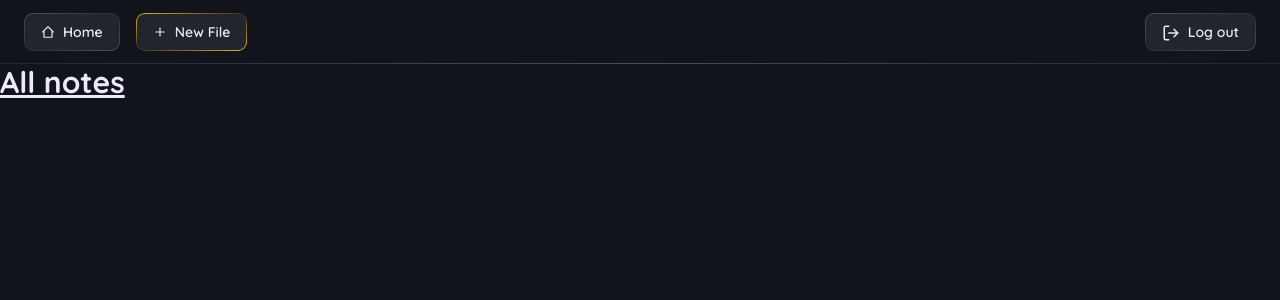
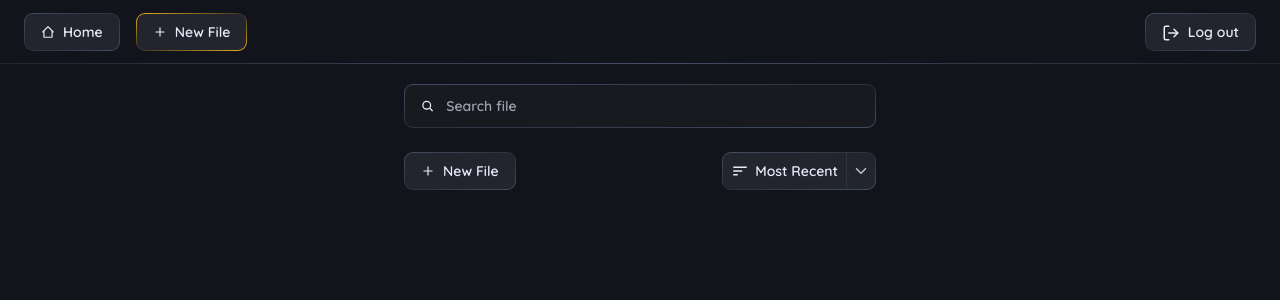
Before and after one commit to Wilzzu/Muistio, a React (Vite) app: page / in a window 1280 px wide. Shown: the top 300 px of the page. Built offline with nearby package versions, Linux system fonts and the light colour scheme.

Commit message:
Add reusable button components
- Added Button and ButtonDropdown reusable components
- Created first global type
- Layout changes

```diff
--- a/src/Root.tsx
+++ b/src/Root.tsx
@@ -5,9 +5,7 @@ const Root = () => {
 	return (
 		<>
 			<Navbar />
-			<main>
-				<Outlet />
-			</main>
+			<Outlet />
 		</>
 	);
 };
--- a/src/components/common/Button.tsx
+++ b/src/components/common/Button.tsx
@@ -1,5 +1,41 @@
-const Button = () => {
-	return <button>Button</button>;
+import { FC, ReactNode } from "react";
+import { Link } from "react-router-dom";
+import { cn } from "../../lib/utils";
+
+type ButtonProps = {
+	link?: string;
+	onClick?: () => void;
+	highlight?: boolean;
+	children: ReactNode;
+};
+
+const defaultButtonStyle =
+	"flex items-center justify-center gap-2 px-4 py-2 rounded-lg bg-gradient-radial from-transparent bg-primary to-primary/60 hover:bg-primary/50 duration-200 text-sm font-semibold";
+
+const Button: FC<ButtonProps> = ({ link, onClick, highlight, children }) => {
+	return (
+		// Border for button
+		<div
+			className={cn(
+				"p-[1px] bg-gradient-to-br from-primaryHighlight via-primaryHighlight/50 to-primaryHighlight rounded-[9px] duration-200",
+				{ "from-accent via-accent/20 to-accent": highlight }
+			)}>
+			{/* Link or Normal button */}
+			{link ? (
+				<Link
+					to={link}
+					className={cn(defaultButtonStyle, {
+						"shadow-accent/30 hover:drop-shadow-highlight": highlight,
+					})}>
+					{children}
+				</Link>
+			) : (
+				<button onClick={onClick} className={defaultButtonStyle}>
+					{children}
+				</button>
+			)}
+		</div>
+	);
 };
 
 export default Button;
--- /dev/null
+++ b/src/components/common/ButtonDropdown.tsx
@@ -0,0 +1,95 @@
+import { FC, ReactNode, useEffect, useRef, useState } from "react";
+import { cn } from "../../lib/utils";
+import { IoIosArrowDown } from "react-icons/io";
+
+type DropdownOption = {
+	id: number;
+	title: string;
+};
+
+type ButtonProps = {
+	options: DropdownOption[];
+	onClick: (selected: DropdownOption) => void;
+	dropdownSide: "left" | "right";
+	children: ReactNode;
+};
+
+const ButtonDropdown: FC<ButtonProps> = ({ options, onClick, dropdownSide, children }) => {
+	const [open, setOpen] = useState(false);
+	const buttonRef = useRef<HTMLDivElement>(null);
+	const dropdownRef = useRef<HTMLDivElement>(null);
+
+	// Set selected ID and close the dropdown
+	const handleDropdownClick = (selected: DropdownOption) => {
+		setOpen(false);
+		onClick(selected);
+	};
+
+	// Close dropdown when clicked outside
+	const handleClickOutside = (e: MouseEvent | TouchEvent) => {
+		if (buttonRef.current && buttonRef.current.contains(e.target as Node)) return; // Ignore main button
+		if (dropdownRef.current && !dropdownRef.current.contains(e.target as Node)) {
+			setOpen(false);
+		}
+	};
+
+	useEffect(() => {
+		document.addEventListener("mouseup", handleClickOutside);
+		document.addEventListener("touchend", handleClickOutside);
+
+		return () => {
+			document.removeEventListener("mouseup", handleClickOutside);
+			document.removeEventListener("touchend", handleClickOutside);
+		};
+	}, []);
+
+	return (
+		<div className="relative">
+			{/* Border for button */}
+			<div
+				ref={buttonRef}
+				className="p-[1px] bg-gradient-to-br from-primaryHighlight via-primaryHighlight/50 to-primaryHighlight rounded-[9px] duration-200">
+				{/* Main button */}
+				<button
+					onClick={() => setOpen((prev) => !prev)}
+					className="flex items-center justify-center h-9 group">
+					<span className="flex items-center justify-center gap-[6px] px-2 h-full rounded-l-lg bg-gradient-radial from-transparent bg-primary to-primary/60 group-hover:bg-primary/50 text-sm font-semibold duration-200">
+						{children}
+					</span>
+					<span className="h-full flex items-center justify-center px-[6px] bg-primary group-hover:bg-primary/70 border-l border-primaryHighlight/40 rounded-r-lg duration-200">
+						<IoIosArrowDown className="opacity-80" />
+					</span>
+				</button>
+			</div>
+			{open && (
+				// Dropdown border
+				<div
+					ref={dropdownRef}
+					className={cn(
+						"absolute top-11 p-[1px] min-w-full bg-gradient-to-br from-primaryHighlight via-primaryHighlight/50 to-primaryHighlight rounded-[9px] duration-200",
+						dropdownSide === "left" ? "left-0" : "right-0"
+					)}>
+					{/* Dropdown buttons */}
+					<ul
+						className={cn(
+							"p-1 rounded-lg bg-gradient-to-br from-primary to-secondary text-sm font-semibold"
+						)}>
+						{options.map((e, i) => {
+							return (
+								<li key={i}>
+									<button
+										className="text-nowrap py-2 px-4 w-full text-left bg-gradient-to-br from-transparent to-transparent hover:from-primaryHighlight/90 hover:to-primaryHighlight/20 rounded-md"
+										onClick={() => handleDropdownClick(e)}>
+										{e.title}
+									</button>
+								</li>
+							);
+						})}
+					</ul>
+				</div>
+			)}
+		</div>
+	);
+};
+
+export default ButtonDropdown;
--- /dev/null
+++ b/src/components/home/TopOptions/Search.tsx
@@ -0,0 +1,34 @@
+import { useState } from "react";
+import { cn } from "../../../lib/utils";
+import { IoSearch } from "react-icons/io5";
+
+const Search = () => {
+	const [input, setInput] = useState("");
+
+	const onChange = (e: string) => {
+		setInput(e);
+	};
+
+	console.log(input);
+
+	return (
+		<div
+			className={cn(
+				"p-[1px] bg-gradient-to-br from-primaryHighlight via-primaryHighlight/50 to-primaryHighlight rounded-[9px] duration-200 h-11"
+			)}>
+			<div className="w-full h-full flex items-center gap-3 px-4 py-2 rounded-lg bg-gradient-radial from-transparent bg-secondary to-secondary/60 hover:bg-secondary/50 active:bg-secondary/50 duration-200 text-sm font-semibold outline-none">
+				<IoSearch />
+				<input
+					onChange={(e) => onChange(e.target.value)}
+					type="text"
+					name="muistioSearch"
+					id="muistioSearch"
+					placeholder="Search file"
+					className="w-full h-full bg-transparent outline-none"
+				/>
+			</div>
+		</div>
+	);
+};
+
+export default Search;
--- /dev/null
+++ b/src/components/home/TopOptions/TopOptions.tsx
@@ -0,0 +1,51 @@
+import Button from "../../common/Button";
+import { LuPlus } from "react-icons/lu";
+import { MdSort } from "react-icons/md";
+import ButtonDropdown from "../../common/ButtonDropdown";
+import { FC, useEffect, useState } from "react";
+import { File } from "../../../types/types";
+
+type TopOptionsProps = {
+	files: File[];
+};
+
+type SortOption = {
+	id: number;
+	title: string;
+};
+
+const sortOptions = [
+	{ id: 1, title: "Most Recent" },
+	{ id: 2, title: "Oldest" },
+	{ id: 3, title: "Largest Size" },
+	{ id: 4, title: "Smallest Size" },
+];
+
+const TopOptions: FC<TopOptionsProps> = ({ files }) => {
+	const [selectedSort, setSelectedSort] = useState<SortOption>(sortOptions[0]);
+
+	useEffect(() => {
+		console.log(selectedSort);
+	}, [selectedSort]);
+
+	return (
+		<ul className="w-full flex justify-between">
+			{/* New File button */}
+			<li>
+				<Button link="/new" highlight={files?.length === 0}>
+					<LuPlus />
+					New File
+				</Button>
+			</li>
+			{/* Sort button */}
+			<li>
+				<ButtonDropdown options={sortOptions} onClick={setSelectedSort} dropdownSide="right">
+					<MdSort className="text-lg" />
+					{selectedSort.title}
+				</ButtonDropdown>
+			</li>
+		</ul>
+	);
+};
+
+export default TopOptions;
--- a/src/components/layout/Navbar/NavButton.tsx
+++ /dev/null
@@ -1,51 +0,0 @@
-import { FC, ReactNode } from "react";
-import { Link } from "react-router-dom";
-import { cn } from "../../../lib/utils";
-
-type LinkButtonProps = {
-	link: string;
-	onClick?: never;
-	highlight?: boolean;
-	children: ReactNode;
-};
-
-type ClickButtonProps = {
-	link?: never;
-	onClick: () => void;
-	highlight?: boolean;
-	children: ReactNode;
-};
-
-type ButtonProps = LinkButtonProps | ClickButtonProps;
-
-const buttonStyle =
-	"flex items-center justify-center gap-2 px-4 py-2 rounded-lg bg-gradient-radial from-transparent bg-primary to-primary/60 hover:bg-primary/50 duration-200 text-sm font-semibold";
-
-const NavButton: FC<ButtonProps> = ({ link, onClick, highlight, children }) => {
-	return (
-		// Border for button
-		<div
-			className={cn(
-				"p-[1px] bg-gradient-to-br from-primaryHighlight via-primaryHighlight/50 to-primaryHighlight rounded-[9px] duration-200",
-				highlight && "from-accent via-accent/20 to-accent" //hover:via-accent/30 hover:to-accent shadow-accent/30 hover:drop-shadow-highlight
-			)}>
-			{/* Link or Normal button */}
-			{link ? (
-				<Link
-					to={link}
-					className={cn(
-						"flex items-center justify-center gap-2 px-4 py-2 rounded-lg bg-gradient-radial from-transparent bg-primary to-primary/60 hover:bg-primary/50 duration-200 text-sm font-semibold",
-						highlight && "shadow-accent/30 hover:drop-shadow-highlight"
-					)}>
-					{children}
-				</Link>
-			) : (
-				<button onClick={onClick} className={buttonStyle}>
-					{children}
-				</button>
-			)}
-		</div>
-	);
-};
-
-export default NavButton;
--- a/src/components/layout/Navbar/NavLinkButton.old.tsx
+++ /dev/null
@@ -1,21 +0,0 @@
-import { FC, ReactNode } from "react";
-import { Link } from "react-router-dom";
-
-type ButtonProps = {
-	link: string;
-	children: ReactNode;
-};
-
-const NavLinkButton: FC<ButtonProps> = ({ link, children }) => {
-	return (
-		<div className="p-[1px] bg-gradient-to-b from-primaryHighlight via-primaryHighlight/50 to-primaryHighlight rounded-[17px]">
-			<Link
-				to={link}
-				className="flex items-center justify-center gap-2 px-6 py-3 rounded-2xl bg-gradient-radial from-transparent bg-primary to-primary/60 hover:bg-primary/50 duration-200 text-sm font-semibold">
-				{children}
-			</Link>
-		</div>
-	);
-};
-
-export default NavLinkButton;
--- a/src/components/layout/Navbar/Navbar.tsx
+++ b/src/components/layout/Navbar/Navbar.tsx
@@ -1,4 +1,4 @@
-import NavButton from "./NavButton";
+import Button from "../../common/Button";
 import { LuPlus } from "react-icons/lu";
 import { BiHomeAlt2 } from "react-icons/bi";
 import { FiLogOut } from "react-icons/fi";
@@ -12,22 +12,22 @@ const Navbar = () => {
 		<nav className="relative flex justify-between items-center px-6 h-16">
 			<ul className="flex gap-4">
 				<li>
-					<NavButton link="/">
+					<Button link="/">
 						<BiHomeAlt2 />
 						Home
-					</NavButton>
+					</Button>
 				</li>
 				<li>
-					<NavButton link="/new" highlight>
+					<Button link="/new" highlight>
 						<LuPlus />
 						New File
-					</NavButton>
+					</Button>
 				</li>
 			</ul>
-			<NavButton onClick={handleLogOut}>
+			<Button onClick={handleLogOut}>
 				<FiLogOut className="text-lg mt-[1px]" />
 				Log out
-			</NavButton>
+			</Button>
 			{/* Bottom line */}
 			<div className="absolute bottom-0 w-full h-[1px] left-0 bg-gradient-radial from-primaryHighlight to-transparent" />
 		</nav>
--- a/src/pages/Home.tsx
+++ b/src/pages/Home.tsx
@@ -1,5 +1,19 @@
+import Search from "../components/home/TopOptions/Search";
+import TopOptions from "../components/home/TopOptions/TopOptions";
+import { File } from "../types/types";
+
 function Home() {
-	return <h1 className="text-3xl font-bold underline">All notes</h1>;
+	// TODO: Save files into store so we don't have to pass them as props
+	const files: File[] = [{ id: 1, title: "Title 1", dateModified: new Date(), size: 123 }];
+
+	return (
+		<main className="h-[calc(100dvh-4rem)] flex flex-col items-center gap-5">
+			<section className="flex flex-col gap-6 w-2/5 p-5">
+				<Search />
+				<TopOptions files={files} />
+			</section>
+		</main>
+	);
 }
 
 export default Home;
--- /dev/null
+++ b/src/types/types.ts
@@ -0,0 +1,6 @@
+export type File = {
+	id: number;
+	title: string;
+	dateModified: Date;
+	size: number;
+};
```
Also changed, not shown: 1 other file (tests, documents, lock files or other folders).
